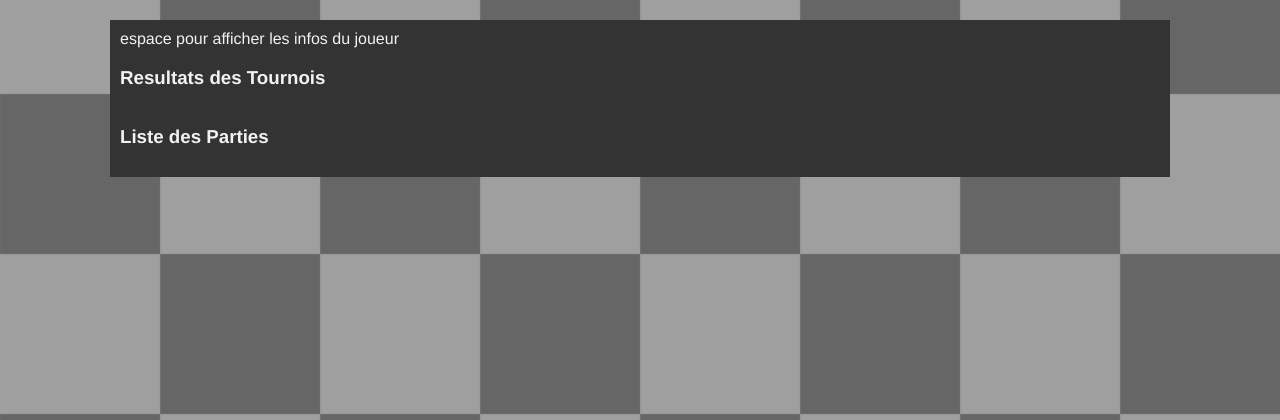
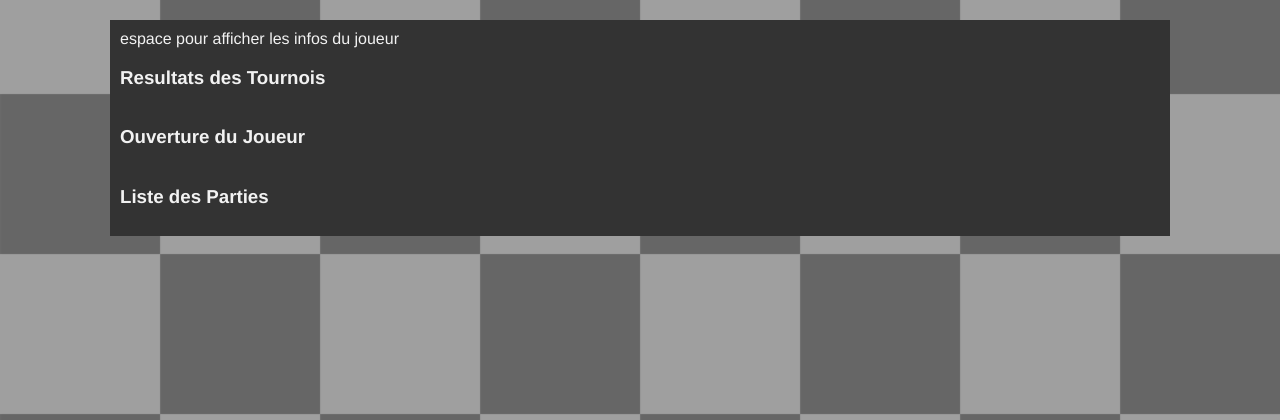
Before and after one commit to bilboque/UCC_DB, a Flask app: page /joueur in a window 1280 px wide. Shown: the part 66-486 px from the top of the page. Run offline with Flask 3, Linux system fonts and the light colour scheme; data that the repository does not hold is empty.

Commit message:
ajout des ouvertures jouer sur la page des joueurs

```diff
--- a/CODE/app.py
+++ b/CODE/app.py
@@ -141,3 +141,8 @@
 def api_get_number_games_by_opening(opening):
     result=get_number_of_games_opening(connection,cursor,opening)
     return jsonify(result)
+
+@app.route("/api/opening_joueur/<id>")
+def api_get_openings_player(id):
+    result=get_opening_joueur(connection,cursor,id)
+    return jsonify(result)
--- a/CODE/request.py
+++ b/CODE/request.py
@@ -215,7 +215,7 @@
     return resultat
 
 def get_player_winrate(conn,curs,id):
-    mysql_query="""SELECT NB_WIN/(NB_G) as WINRATE FROM \
+    mysql_query="""SELECT (NB_WIN + 0)/(NB_G + 0) as WINRATE FROM \
         (SELECT COUNT(*) AS NB_G,joueurid FROM joueurs,parties where (white=joueurid or black=joueurid) and %s=joueurid and (white=%s or black=%s) GROUP BY joueurid ORDER BY COUNT(*) DESC) AS W,\
         (SELECT COUNT(*) AS NB_WIN,gagnant FROM parties where gagnant=%s GROUP BY gagnant ORDER BY COUNT(*) DESC) as WIN;"""
     curs.execute(mysql_query,(id,id,id,id,))
@@ -374,3 +374,20 @@
         resultat["data"].append(dico)
 
     return resultat
+
+def get_opening_joueur(conn,curs,id):
+    mysql_query="select * from (select ouverture,count(*) as n_games from parties where (white = %s or black = %s) group by ouverture order by n_games DESC) as name where n_games >1"
+    curs.execute(mysql_query,(id,id,))
+    openings = curs.fetchall()
+
+    resultat = {}
+    resultat["data"]=[]
+
+    for opening in openings:
+        dico = {}
+        dico["ouverture"]=opening[0]
+        dico["count"]=opening[1]
+
+        resultat["data"].append(dico)
+
+    return resultat
--- a/CODE/templates/joueur.html
+++ b/CODE/templates/joueur.html
@@ -157,6 +157,18 @@
             }
 
         }
+
+        async function openings(id){
+            let url = '/api/opening_joueur/' + id;
+            let response = await fetch(url);
+            let data = await response.json();
+
+            document.getElementById("openings").innerHTML = '<tr><th> Ouverture </th><th> Nombre de parties </th></tr></br>';
+            for(i = 0; i < data["data"].length; i++){
+                document.getElementById("openings").innerHTML +='<tr><td>' + data["data"][i]["ouverture"] + '</td><td>' + data["data"][i]["count"] + '</td></tr></br>';
+            }
+        }
+
         async function resultats_tournois(id){
             let url = '/api/resultats_tournois/' + id;
             let response = await fetch(url);
@@ -183,6 +195,7 @@
             await player_infos(id);
             await games(id);
             await resultats_tournois(id);
+            await openings(id);
             await fill_dropdown();
         }
 
@@ -214,6 +227,11 @@
             <table id="resultat_tournois">
             </table>
         </div>
+        <div class="infos">
+            <h3>Ouverture du Joueur</h3>
+            <table id="openings">
+            </table>
+        </div>
         <div class="infos" id="list_parties">
             <h3>Liste des Parties</h3>
             <table id="game_table">
```
